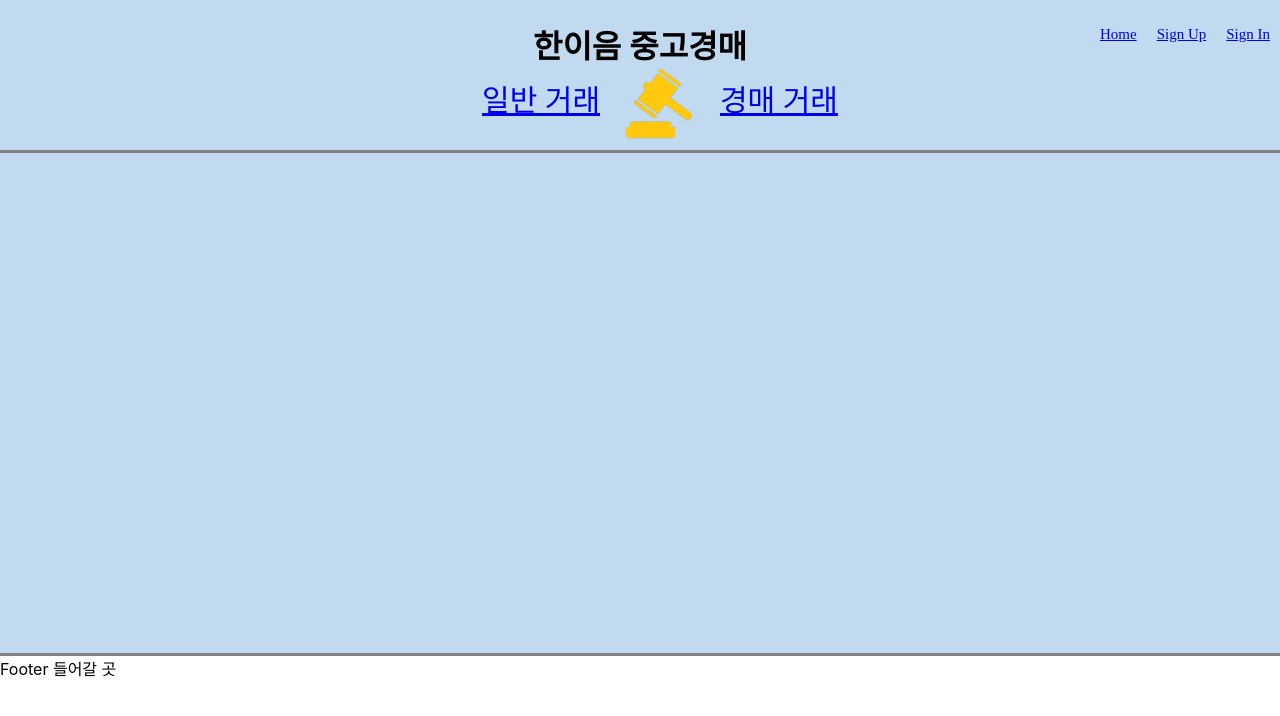
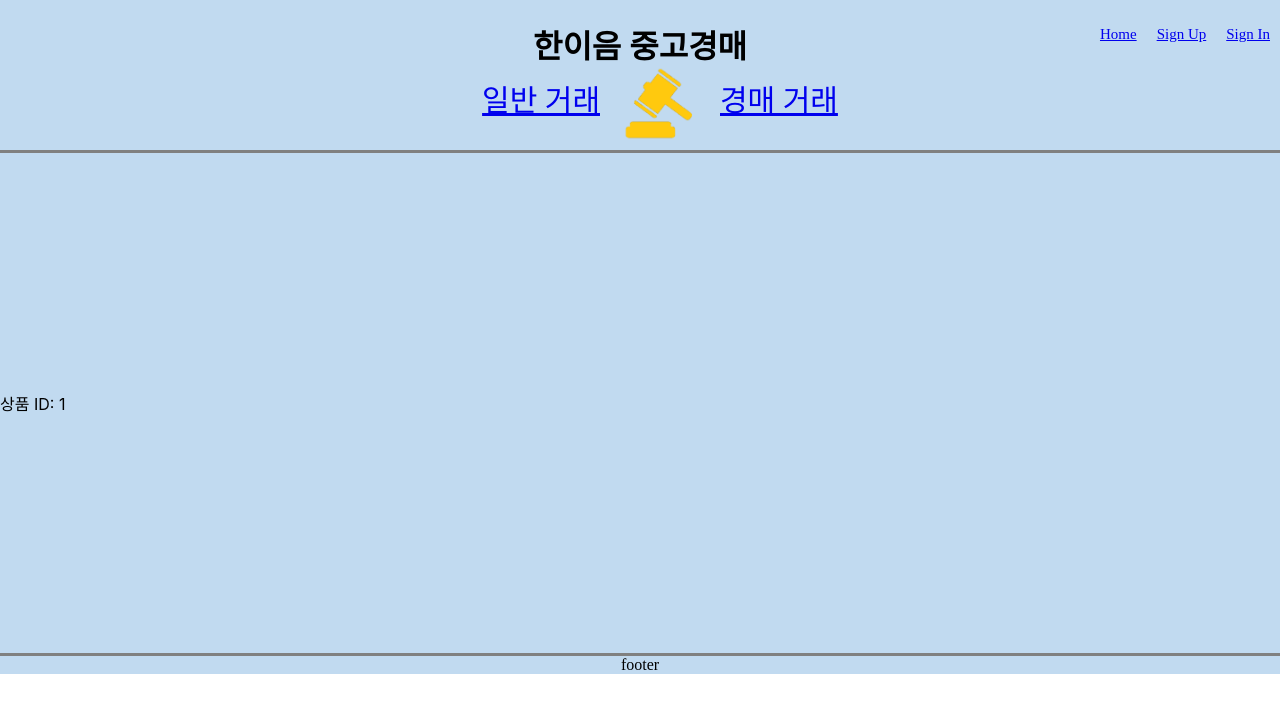
Before and after one commit to hyuntall/VintageAction, a React (Create React App) app in the folder frontend/hanium-client/: page /vintage/1 in a window 1280 px wide. Shown: the top 716 px of the page. Built offline with nearby package versions, Linux system fonts and the light colour scheme.

Commit message:
Create Component of VintageDetail

```diff
--- a/frontend/hanium-client/src/components/App.js
+++ b/frontend/hanium-client/src/components/App.js
@@ -2,6 +2,7 @@ import React, {useEffect, useState} from 'react';
 
 import AppRouter from './AppRouter';
 import "../css/App.css"
+import Footer from './Footer';
 function App() {
     const [isLoggedIn, setIsLoggedIn] = useState(false);
     const [memberObj ,setMemberObj] = useState(null);
@@ -38,7 +39,7 @@ function App() {
     return (
         <div className='app-container'>
             <AppRouter isLoggedin={isLoggedIn} memberObj={memberObj} refreshMember={refreshMember}/>
-            Footer 들어갈 곳
+            <Footer />
         </div>
     );
 }
--- a/frontend/hanium-client/src/components/AppRouter.js
+++ b/frontend/hanium-client/src/components/AppRouter.js
@@ -7,7 +7,7 @@ import Profile from "../routes/Profile";
 import Header from "./Header";
 import VintageUpload from "../routes/VintageUpload";
 import Vintage from "../routes/Vintage";
-import VintageItem from "../routes/VintageItem";
+import VintageDetail from "../routes/VintageDetail";
 const AppRouter = ({ isLoggedIn, memberObj, refreshMember }) => {
     return (
         <Router>
@@ -20,6 +20,7 @@ const AppRouter = ({ isLoggedIn, memberObj, refreshMember }) => {
                         <Route path='/profile' element={<Profile memberObj={memberObj} refreshMember={refreshMember}/>}/>
                         <Route path='/vintage-upload' element={<VintageUpload memberObj={memberObj}/>}/>
                         <Route path='/vintage' element={<Vintage />}/>
+                        <Route path="/vintage/:vintageId" element={<VintageDetail />}/>
                         <Route path='/' element={<Home/>}/>
                     </>
                 </Routes>
--- /dev/null
+++ b/frontend/hanium-client/src/components/Footer.js
@@ -0,0 +1,14 @@
+import React from "react"
+import '../css/Footer.css'
+
+const Footer =() => {
+
+    return (
+        <div className="footer-container">
+            footer
+        </div>
+    )
+
+}
+
+export default Footer
--- a/frontend/hanium-client/src/components/Item.js
+++ b/frontend/hanium-client/src/components/Item.js
@@ -1,16 +1,15 @@
 import React from "react"
 import "../css/Item.css"
-
-const Item =({ itemName }) => {
-
+import { Link } from "react-router-dom"
+const Item =({ itemInfo }) => {
     return (
-        <>
+        <Link to={`/vintage/${itemInfo.vintageId}`}>
         <div className="item-container">
             <img className="thumbnail" src={require("../img/tmp.png")} />
             <br/>
-            <p className="item-title">{itemName}</p>
+            <p className="item-title">{itemInfo.vintageTitle}</p>
         </div>
-        </>
+        </Link>
     )
 
 }
--- /dev/null
+++ b/frontend/hanium-client/src/css/Footer.css
@@ -0,0 +1,9 @@
+.footer-container {
+    position: relative;
+    width: 100%;
+    height: 100%;
+    display: flex;
+    justify-content: center;
+    font-family: "prince";
+    background-color: #C1DAF0;
+}
--- a/frontend/hanium-client/src/routes/Vintage.js
+++ b/frontend/hanium-client/src/routes/Vintage.js
@@ -8,7 +8,6 @@ const Vintage = () => {
         axios.get('/api/vintages/')
         .then(response => {
         setItemList(response.data)
-        console.log(response.data)
         })
     }
     useEffect(getItemList, [])
@@ -18,7 +17,7 @@ const Vintage = () => {
             <div className="vintage-container">
                 {
                     itemList && itemList.slice(0).reverse().map(item => (
-                        <Item key={item.vintageId} itemName={item.vintageTitle} />
+                        <Item key={item.vintageId} itemInfo={item}/>
                     ))
                 }
             </div>
--- /dev/null
+++ b/frontend/hanium-client/src/routes/VintageDetail.js
@@ -0,0 +1,14 @@
+import React from "react";
+import { useParams } from "react-router-dom";
+
+const VintageInfo = () => {
+    const vintageId = useParams().vintageId;
+    console.log(vintageId);
+    return (
+        <>
+        상품 ID: {vintageId}
+        </>
+    )
+}
+
+export default VintageInfo
```
Also changed, not shown: frontend/hanium-client/src/Footer.js (deleted).
